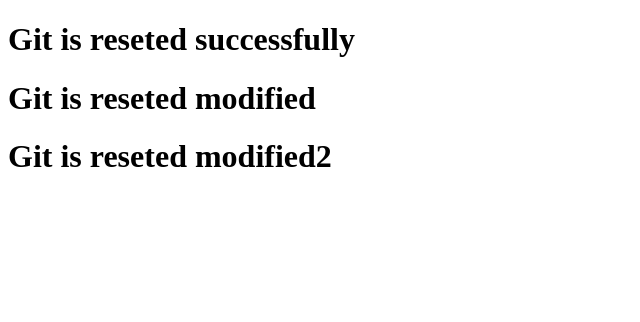
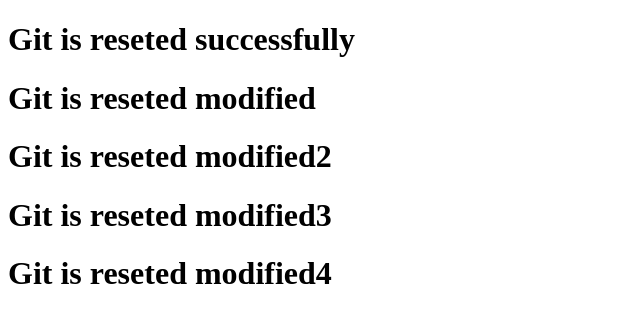
Before and after one commit to mdmoinshaikh/Git-workflow, a plain HTML site: page Git reset/rset.html in a window 1280 px wide. Shown: the whole page, without its empty margins (0-640 px from the left). Drawn offline with Linux system fonts and the light colour scheme.

Commit message:
third modification done

```diff
--- a/Git reset/rset.html
+++ b/Git reset/rset.html
@@ -9,5 +9,7 @@
     <h1>Git is reseted successfully</h1>
     <h1>Git is reseted modified</h1>
     <h1>Git is reseted modified2 </h1>
+    <h1>Git is reseted modified3 </h1>
+    <h1>Git is reseted modified4 </h1>
 </body>
 </html>
```
